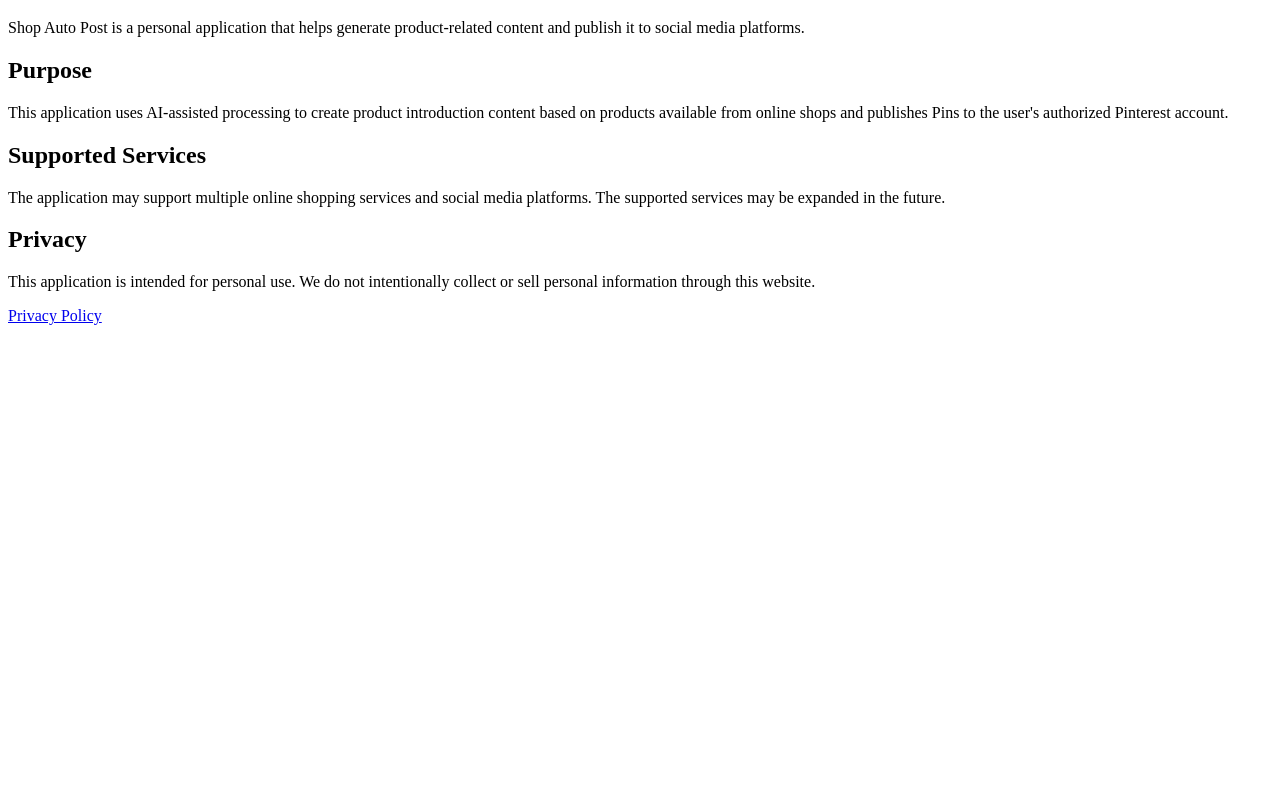
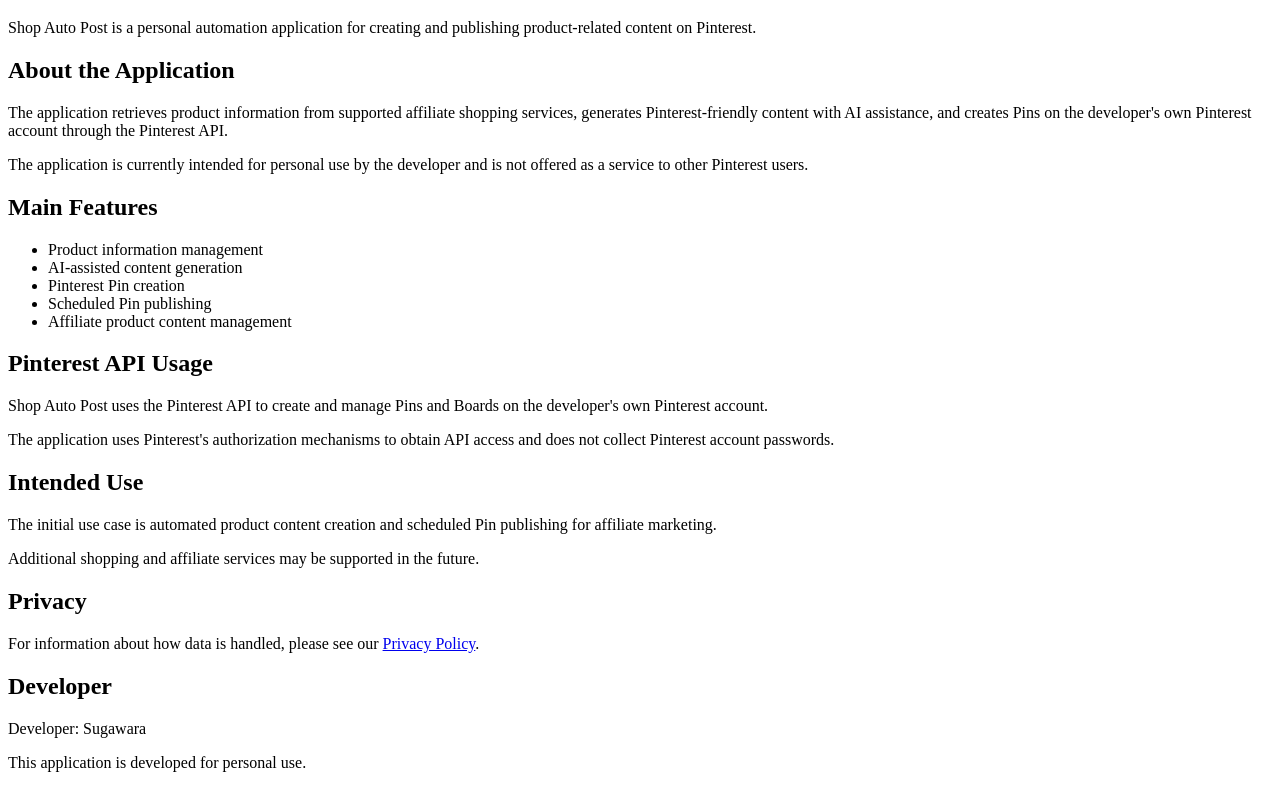
Before and after one commit to Iscariot12/shop-auto-post, a plain HTML site: page index.html in a window 1280 px wide. Shown: the part 61-849 px from the top of the page. Before the commit the page ends 800 px from the top, so only its background shows below. Drawn offline with Linux system fonts and the light colour scheme.

Commit message:
Update index.html

```diff
--- a/index.html
+++ b/index.html
@@ -1,44 +1,84 @@
 <!DOCTYPE html>
-<html lang="ja">
+<html lang="en">
 <head>
     <meta charset="UTF-8">
     <meta name="viewport" content="width=device-width, initial-scale=1.0">
     <title>Shop Auto Post</title>
+    <meta name="description" content="Shop Auto Post is a personal automation application for creating and publishing product-related content on Pinterest.">
 </head>
 <body>
+    <main>
         <h1>Shop Auto Post</h1>
 
         <p>
-        Shop Auto Post is a personal application that helps generate
-        product-related content and publish it to social media platforms.
+            Shop Auto Post is a personal automation application for creating
+            and publishing product-related content on Pinterest.
         </p>
 
-    <h2>Purpose</h2>
+        <h2>About the Application</h2>
 
         <p>
-        This application uses AI-assisted processing to create product
-        introduction content based on products available from online shops
-        and publishes Pins to the user's authorized Pinterest account.
+            The application retrieves product information from supported
+            affiliate shopping services, generates Pinterest-friendly content
+            with AI assistance, and creates Pins on the developer's own
+            Pinterest account through the Pinterest API.
         </p>
 
-    <h2>Supported Services</h2>
+        <p>
+            The application is currently intended for personal use by the
+            developer and is not offered as a service to other Pinterest users.
+        </p>
+
+        <h2>Main Features</h2>
+
+        <ul>
+            <li>Product information management</li>
+            <li>AI-assisted content generation</li>
+            <li>Pinterest Pin creation</li>
+            <li>Scheduled Pin publishing</li>
+            <li>Affiliate product content management</li>
+        </ul>
+
+        <h2>Pinterest API Usage</h2>
 
         <p>
-        The application may support multiple online shopping services and
-        social media platforms. The supported services may be expanded in
-        the future.
+            Shop Auto Post uses the Pinterest API to create and manage Pins
+            and Boards on the developer's own Pinterest account.
+        </p>
+
+        <p>
+            The application uses Pinterest's authorization mechanisms to
+            obtain API access and does not collect Pinterest account passwords.
+        </p>
+
+        <h2>Intended Use</h2>
+
+        <p>
+            The initial use case is automated product content creation and
+            scheduled Pin publishing for affiliate marketing.
+        </p>
+
+        <p>
+            Additional shopping and affiliate services may be supported
+            in the future.
         </p>
 
         <h2>Privacy</h2>
 
         <p>
-        This application is intended for personal use.
-        We do not intentionally collect or sell personal information through
-        this website.
+            For information about how data is handled, please see our
+            <a href="privacy.html">Privacy Policy</a>.
+        </p>
+
+        <h2>Developer</h2>
+
+        <p>
+            Developer: Sugawara
         </p>
 
         <p>
-        <a href="privacy.html">Privacy Policy</a>
+            This application is developed for personal use.
         </p>
+    </main>
 </body>
 </html>
```
Lines whose indentation alone changed are shown as unchanged.
